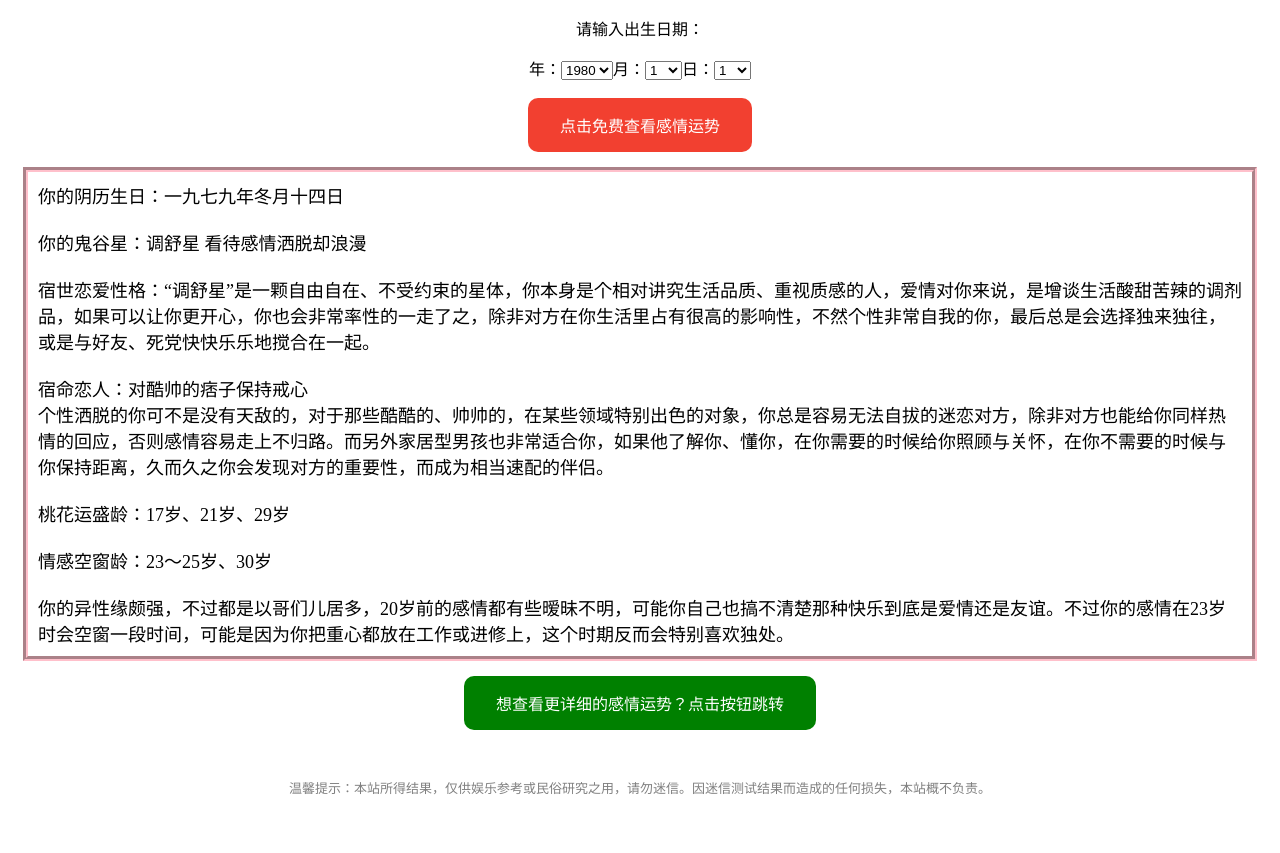
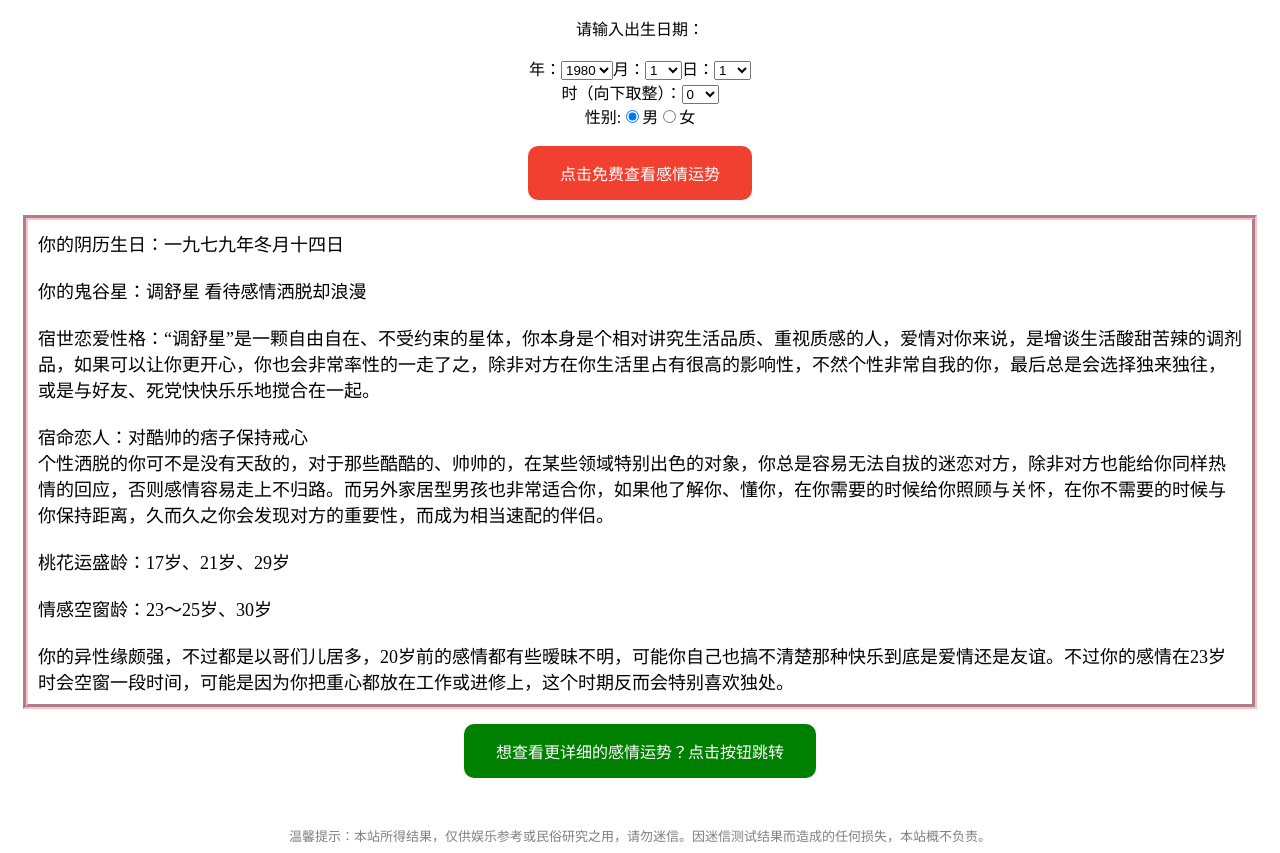
Before and after one commit to Amen-under-Wu/amen-under-wu.github.io, a plain HTML site: page ghostvalley.html in a window 1280 px wide. Both pictures are taken after a click on the button "点击免费查看感情运势". Before the commit the page ends 805 px from the top, so only its background shows below. Drawn offline with Linux system fonts and the light colour scheme.

Commit message:
Update ghostvalley.html slightly

```diff
--- a/ghostvalley.html
+++ b/ghostvalley.html
@@ -68,6 +68,11 @@
                 formstring += "<option value=\"" + i + "\">" + i + "</option>";
             }
             formstring += "</select>";
+            formstring += "<br><label for=\"hour\">时（向下取整）：</lable><select id=\"hour\" name=\"hour\">";
+            for (let i = 0; i < 24; ++i) {
+                formstring += "<option value=\"" + i + "\">" + i + "</option>";
+            }
+            formstring += "</select> <br> <label>性别:</label><input type=\"radio\" id=\"male\" name=\"gender\" value=\"male\" checked><label for=\"male\">男</label><input type=\"radio\" id=\"female\" name=\"gender\" value=\"female\"><label for=\"female\">女</label>";
             document.getElementById("form").innerHTML = formstring;
 
             magic_f_list = [
@@ -93,6 +98,8 @@
                 var y = Number(document.forms["form"]["year"].value);
                 var m = Number(document.forms["form"]["month"].value);
                 var d = Number(document.forms["form"]["day"].value);
+                var h = Number(document.forms["form"]["hour"].value);
+                var gender = document.forms["form"]["gender"].value;
                 var lunar = Lunar.fromDate(new Date(y, m - 1, d));
                 var ly = lunar.getYear();
                 var lm = Math.abs(lunar.getMonth());
@@ -100,7 +107,7 @@
                 document.getElementById("resultBox").innerHTML = "<p style=\"text-align: left; margin: 15px; border: 5px; padding: 10px; width: auto; border-color: pink; border-style: groove;\">"
                     + "你的阴历生日：" + lunar.getYearInChinese() + "年" + lunar.getMonthInChinese() + "月" + lunar.getDayInChinese() + "日" + "<br>"
                     + "<br>你的鬼谷星：" + allResults[magic_f(ly, lm, ld)] + "</p>";
-                document.getElementById("resultBox").innerHTML += "<a class=\"button\" style = \"background-color: green;\"href=\"" + nextPageBaseUrl + "?y=" + y + "&m=" + m + "&d=" + d + "\">想查看更详细的感情运势？点击按钮跳转</a>";
+                document.getElementById("resultBox").innerHTML += "<a class=\"button\" style = \"background-color: green;\"href=\"" + nextPageBaseUrl + "?y=" + y + "&m=" + m + "&d=" + d + "&h=" + h + "&g=" + gender + "\">想查看更详细的感情运势？点击按钮跳转</a>";
             }
 		</script>
     </body>
```
